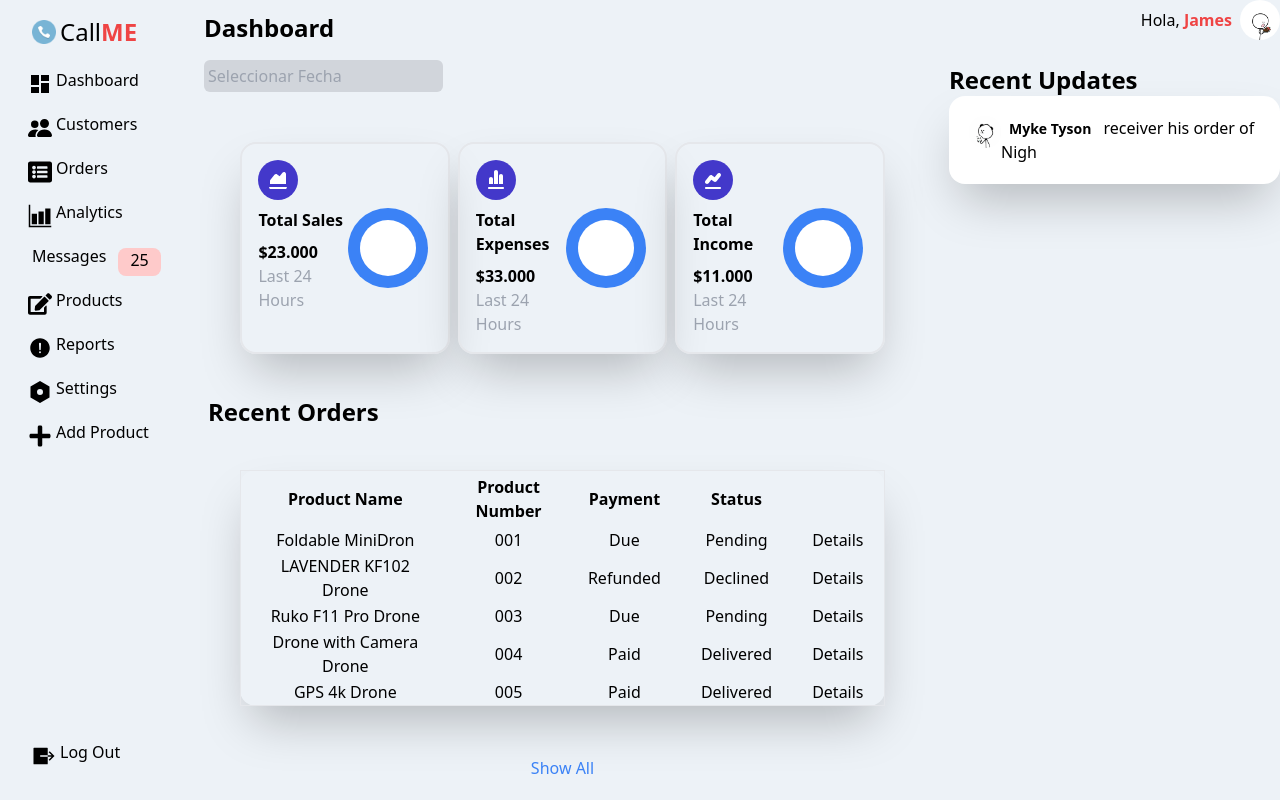
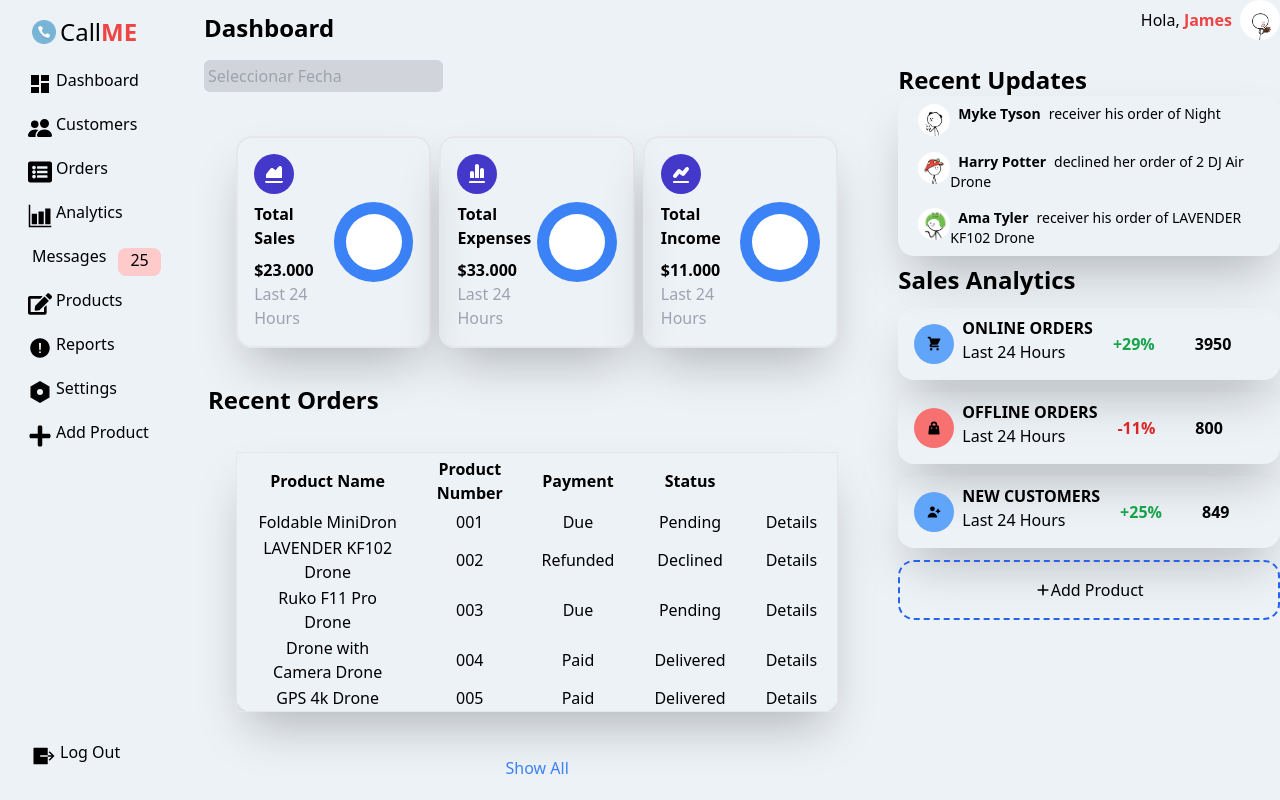
Before and after one commit to StyleLotus/CallMeFrontEnd, a React (Create React App) app: page / in a window 1280 px wide. Built offline with nearby package versions, Linux system fonts and the light colour scheme.

Commit message:
Finished Dashboard
Without Responsive Mode

```diff
--- a/src/main.jsx
+++ b/src/main.jsx
@@ -3,10 +3,17 @@ import { useState } from "react";
 import ReactDatePicker from "react-datepicker";
 import "react-datepicker/dist/react-datepicker.css";
 import { TiChartArea, TiChartLine, TiChartBar } from "react-icons/ti";
+import {
+  HiShoppingCart,
+  HiShoppingBag,
+  HiUserAdd,
+  HiPlus,
+} from "react-icons/hi";
+
 import profilePicture from "./ProfilePicture.jpg";
-import User1 from "./User1.jpg"
-import User2 from "./User2.jpg"
-import User3 from "./User3.jpg"
+import User1 from "./User1.jpg";
+import User2 from "./User2.jpg";
+import User3 from "./User3.jpg";
 
 const Main = () => {
   const [selectedDate, setSelectedDate] = useState(null);
@@ -140,7 +147,9 @@ const Main = () => {
       </div>
       <div>
         <div className="flex flex-row absolute top-0 right-0">
-          <div className="m-2">Hola, <span className="text-red-500 font-extrabold">James</span></div>
+          <div className="m-2">
+            Hola, <span className="text-red-500 font-extrabold">James</span>
+          </div>
           <img
             src={profilePicture}
             alt="Profile"
@@ -148,15 +157,84 @@ const Main = () => {
           />
         </div>
         <div className="mt-16">
-          <h1 className="font-bold text-2xl">
-            Recent Updates
-          </h1>
-          <div className="rounded-2xl shadow-2xl bg-white">
-              <div className="p-5 flex">
-                <img src={User1} alt="" className="rounded-full w-8 h-8"></img>
-                <span><span className="font-bold m-2 text-sm">Myke Tyson</span> receiver his order of Nigh</span>
-              </div>
+          <h1 className="font-bold text-2xl">Recent Updates</h1>
+          <div className="rounded-2xl shadow-2xl ">
+            <div className="px-5 flex py-2 ">
+              <img src={User1} alt="" className="rounded-full w-8 h-8"></img>
+              <span className="text-sm">
+                <span className="font-bold m-2 text-sm">Myke Tyson</span>
+                receiver his order of Night
+              </span>
+            </div>{" "}
+            <div className="px-5 py-2 flex">
+              <img src={User2} alt="" className="rounded-full w-8 h-8"></img>
+              <span className="text-sm">
+                <span className="font-bold m-2 text-sm">Harry Potter</span>
+                declined her order of 2 DJ Air Drone
+              </span>
+            </div>{" "}
+            <div className="px-5 py-2 flex">
+              <img src={User3} alt="" className="rounded-full w-8 h-8"></img>
+              <span className="text-sm">
+                <span className="font-bold m-2 text-sm">Ama Tyler</span>
+                receiver his order of LAVENDER KF102 Drone
+              </span>
+            </div>
           </div>
+        </div>
+        <div>
+          <h1 className="font-bold text-2xl mt-2">Sales Analytics</h1>
+          <div className="p-2 rounded-2xl shadow-2xl flex mt-3">
+            <div className="bg-blue-400 w-10 h-10 flex justify-center items-center rounded-full m-2">
+              <HiShoppingCart className="m-2" />
+            </div>
+            <span className="flex flex-col">
+              <h2 className="font-bold">ONLINE ORDERS</h2>
+              <h3>Last 24 Hours</h3>
+            </span>
+            <h4 className="flex justify-center items-center mx-5 font-bold text-green-600">
+              +29%
+            </h4>
+            <h4 className="flex justify-center items-center mx-5 font-bold">
+              3950
+            </h4>
+          </div>
+          <div className="p-2 rounded-2xl shadow-2xl flex mt-3">
+            <div className="bg-red-400 w-10 h-10 flex justify-center items-center rounded-full m-2">
+              <HiShoppingBag className="m-2" />
+            </div>
+            <span className="flex flex-col">
+              <h2 className="font-bold">OFFLINE ORDERS</h2>
+              <h3>Last 24 Hours</h3>
+            </span>
+            <h4 className="flex justify-center items-center mx-5 font-bold text-red-600">
+              -11%
+            </h4>
+            <h4 className="flex justify-center items-center mx-5 font-bold">
+              800
+            </h4>
+          </div>{" "}
+          <div className="p-2 rounded-2xl shadow-2xl flex mt-3">
+            <div className="bg-blue-400 w-10 h-10 flex justify-center items-center rounded-full m-2">
+              <HiUserAdd className="m-2" />
+            </div>
+            <span className="flex flex-col">
+              <h2 className="font-bold">NEW CUSTOMERS</h2>
+              <h3>Last 24 Hours</h3>
+            </span>
+            <h4 className="flex justify-center items-center mx-5 font-bold text-green-600">
+              +25%
+            </h4>
+            <h4 className="flex justify-center items-center mx-5 font-bold">
+              849
+            </h4>
+          </div>
+          <button className="w-full">
+          <div className="rounded-2xl border-2 border-dashed border-blue-600 flex justify-center items-center mt-3 p-4">
+            <HiPlus />
+            <h1>Add Product</h1>
+          </div>
+          </button>
         </div>
       </div>
     </>
```
